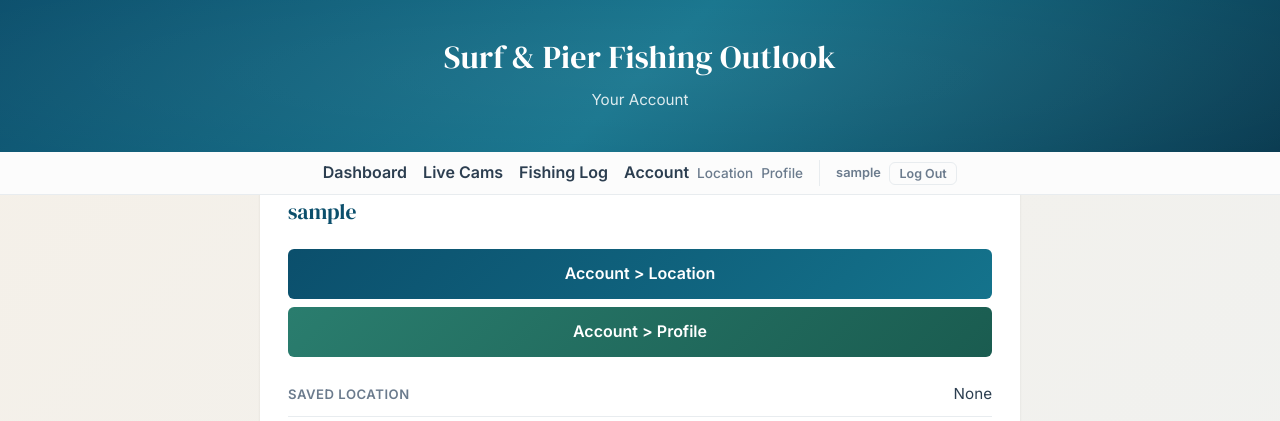
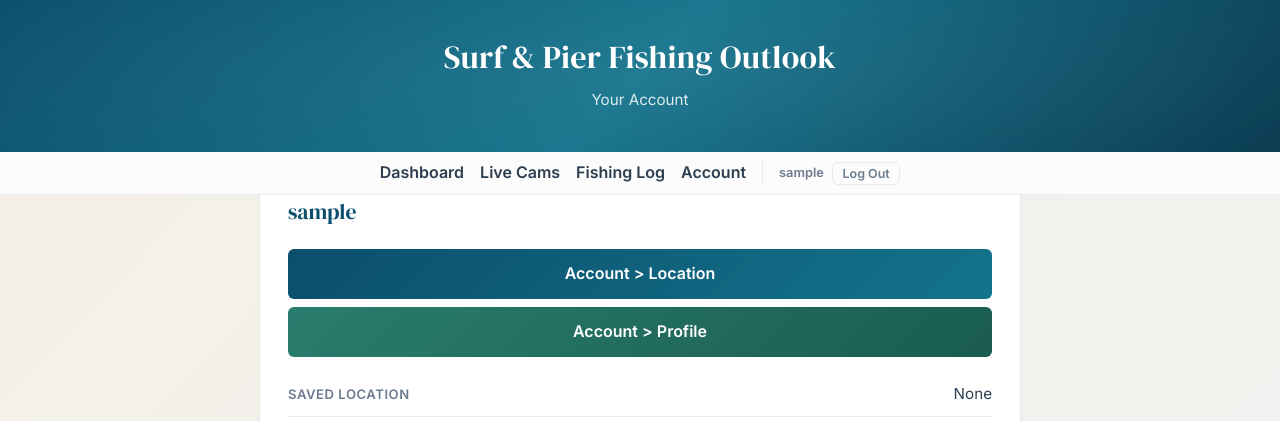
Before and after one commit to ConnnnerDay/surf-pier-forecast, a Flask app: page /account in a window 1280 px wide. Shown: the top 421 px of the page. Run offline with Flask 3, Linux system fonts and the light colour scheme; the visitor is signed in with stand-in values (Sample User, id 1); data comes from the database, SQL or seed files in the repository; data that the repository does not hold is empty.

Commit message:
Simplify account navigation by removing submenu links

```diff
--- a/templates/partials/_main_nav.html
+++ b/templates/partials/_main_nav.html
@@ -7,13 +7,7 @@
     <li><a href="{{ url_for('views.live_cams') }}">Live Cams</a></li>
     <li><a href="{{ url_for('views.index') }}#fish-log">Fishing Log</a></li>
     {% if user %}
-    <li class="app-nav-account-item">
-      <a href="{{ url_for('auth.account') }}">Account</a>
-      <ul class="app-nav-submenu" aria-label="Account links">
-        <li><a href="{{ url_for('views.setup') }}">Location</a></li>
-        <li><a href="{{ url_for('views.profile') }}">Profile</a></li>
-      </ul>
-    </li>
+    <li><a href="{{ url_for('auth.account') }}">Account</a></li>
     <li class="app-nav-divider" aria-hidden="true"></li>
     <li class="app-nav-user-item">
       <span class="app-nav-username">{{ user.username }}</span>
```
Also changed, not shown: tests/test_app.py (+4 -4 lines).
